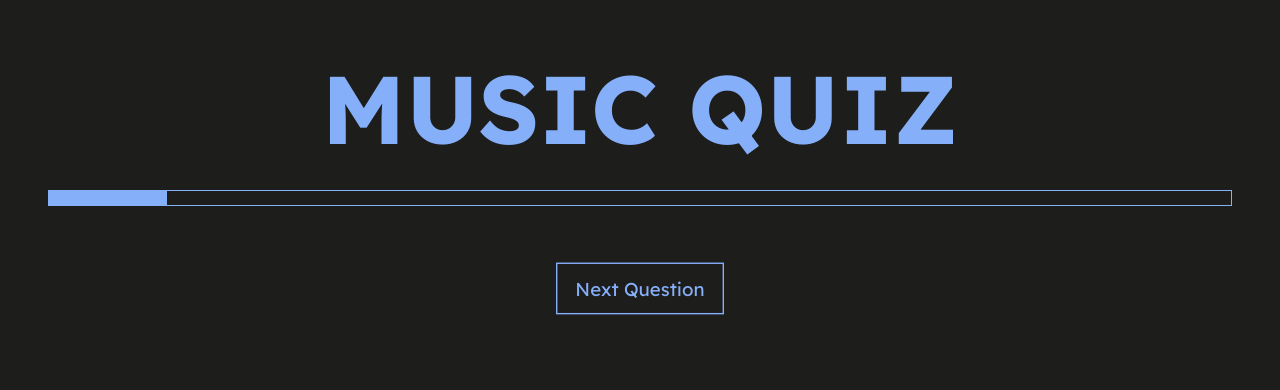
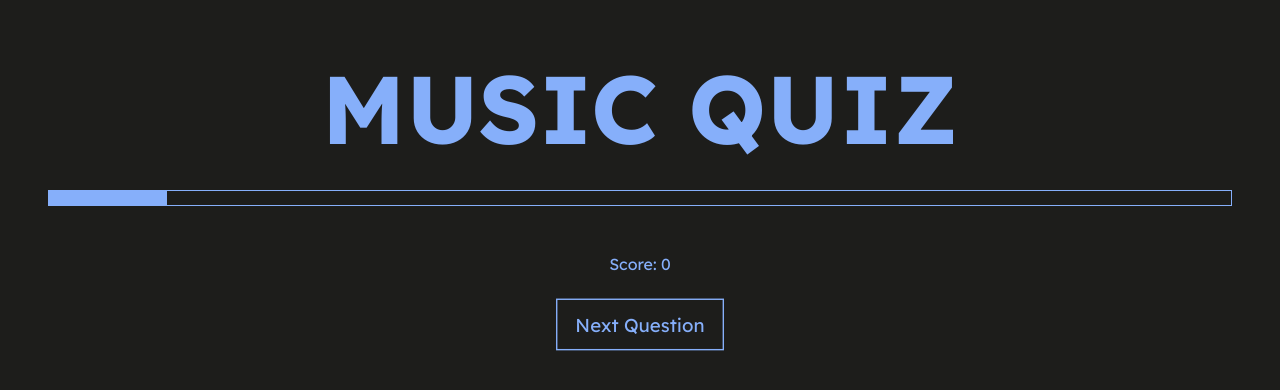
Before and after one commit to azilinskaite/Project-1-Quiz-Game, a website built with webpack: page src/template.html in a window 1280 px wide. Both pictures are taken after a click on the button "Start!". Built offline with nearby package versions, Linux system fonts and the light colour scheme; no server answers.

Commit message:
Update: score tracking

```diff
--- a/src/index.js
+++ b/src/index.js
@@ -127,6 +127,7 @@ nextBtn.addEventListener("click", () => {
 // SHOW PROGRESS
 function updateProgressBar() {
   progressBar.style.background = `linear-gradient(to right, var(--contrast) ${progress}%, transparent ${progress}%, transparent 100%)`;
+  document.getElementById("scoreCount").innerText = `Score: ${+score}`;
 }
 
 // SHOW SCORE WHEN GAME IS OVER
--- a/src/style.css
+++ b/src/style.css
@@ -42,7 +42,7 @@ h2 {
   gap: 1rem;
   max-width: 20rem;
   margin: 0 auto;
-  margin-bottom: 2rem;
+  margin-bottom: 1rem;
 }
 
 button {
@@ -54,6 +54,10 @@ button {
     background-color: var(--contrast);
     color: var(--base-color);
   }
+}
+
+#scoreCount {
+  margin-bottom: 2rem;
 }
 
 #startBtn, #nextBtn {
--- a/src/template.html
+++ b/src/template.html
@@ -13,6 +13,7 @@
         <h2 id="question"></h2>
         <div id="answersContainer">
         </div>
+        <p id="scoreCount"></p>
       </div>
       <div id="scorePage">
         <h2></h2>
```
